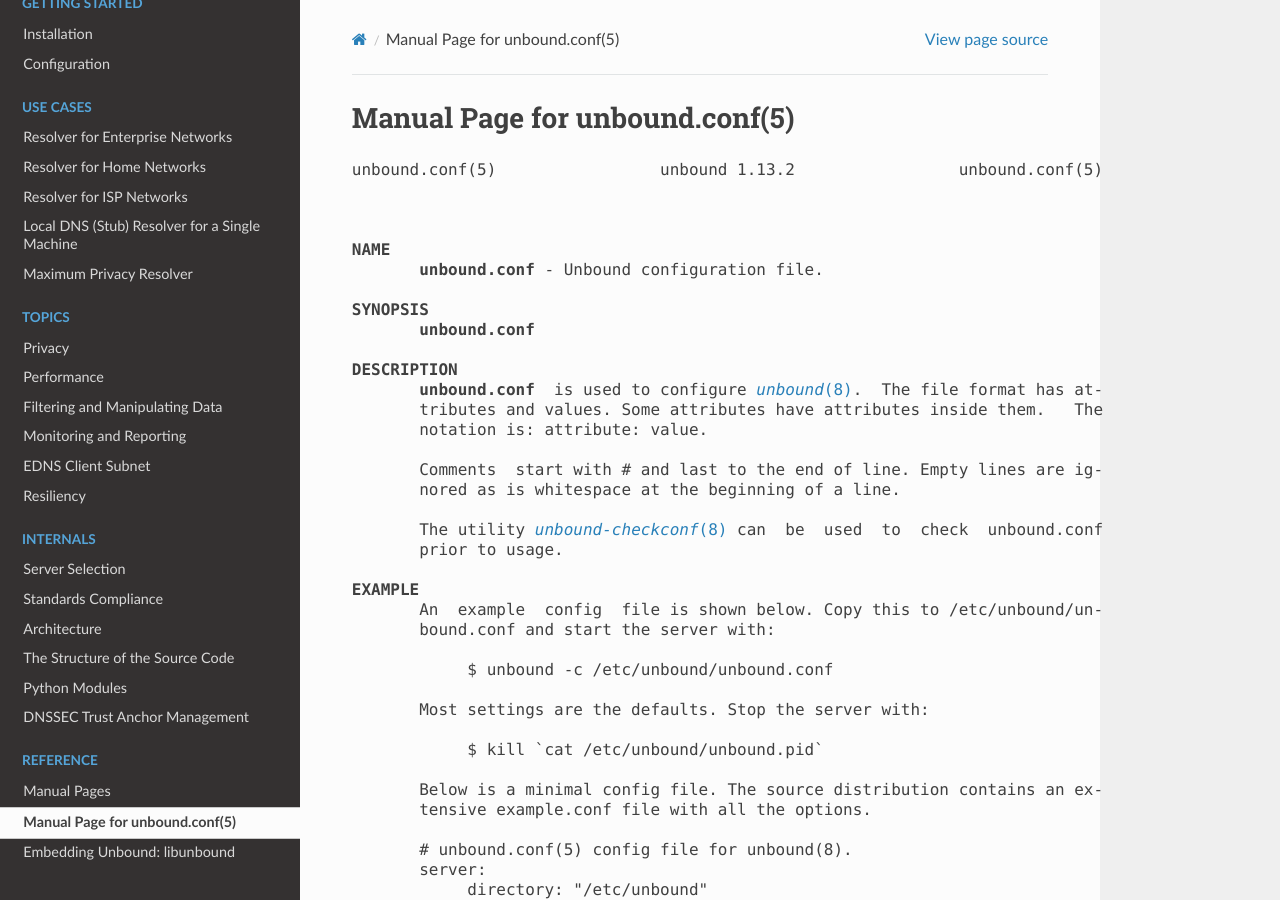
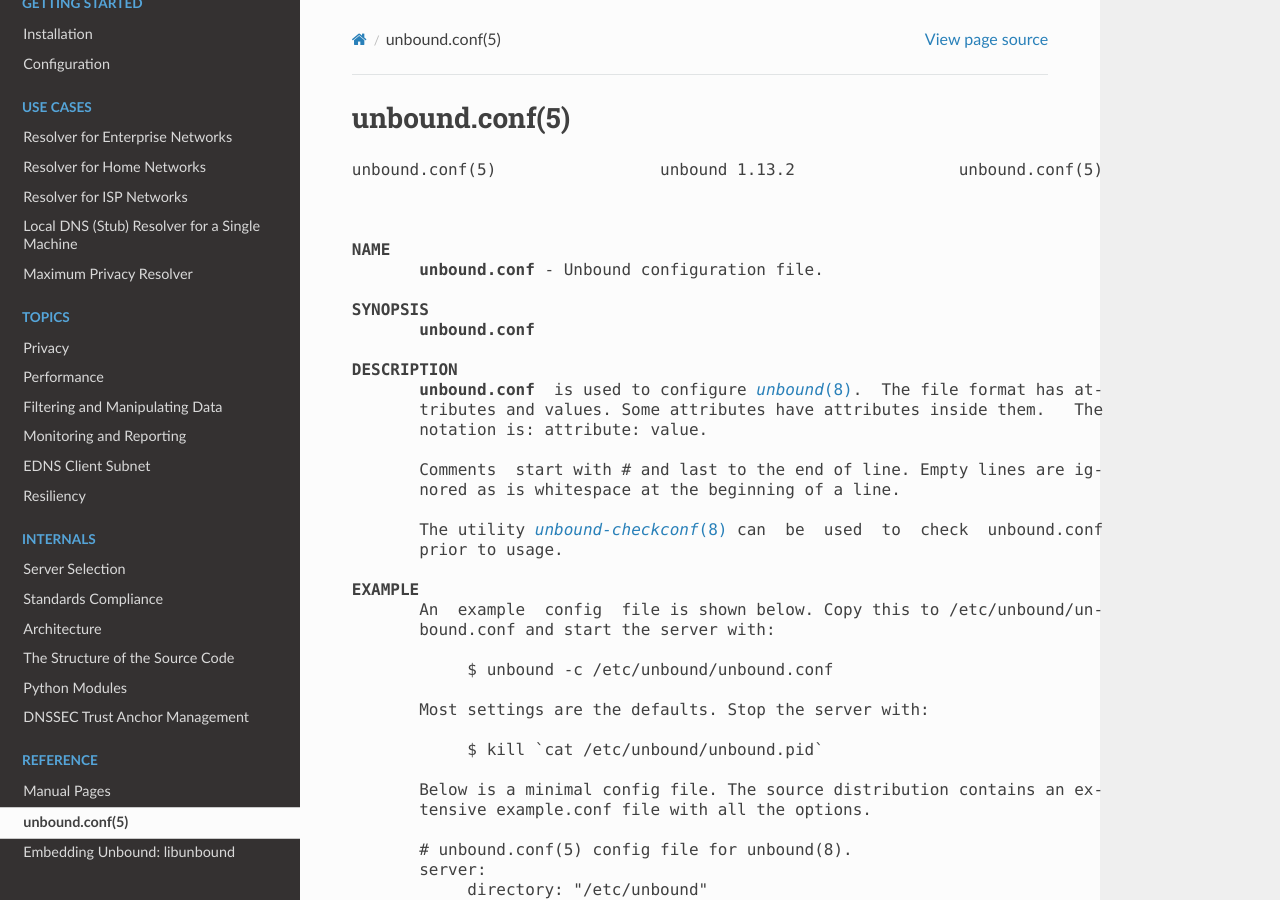
Before and after one commit to NLnetLabs/unbound-manual, a Sphinx documentation site: the page built from source/reference/unbound-conf.rst, in a window 1280 px wide and 900 px high. Built offline with Sphinx 7.4.7 and the Read the Docs theme 2.0.0, drawn with Linux system fonts in a browser that asks for light colours.

Commit message:
rename title

```diff
--- a/source/reference/unbound-conf.rst
+++ b/source/reference/unbound-conf.rst
@@ -1,7 +1,7 @@
 .. _doc_unbound.conf_manpage:
 
-Manual Page for unbound.conf(5)
--------------------------------
+unbound.conf(5)
+---------------
 
 .. raw:: html
 
```
